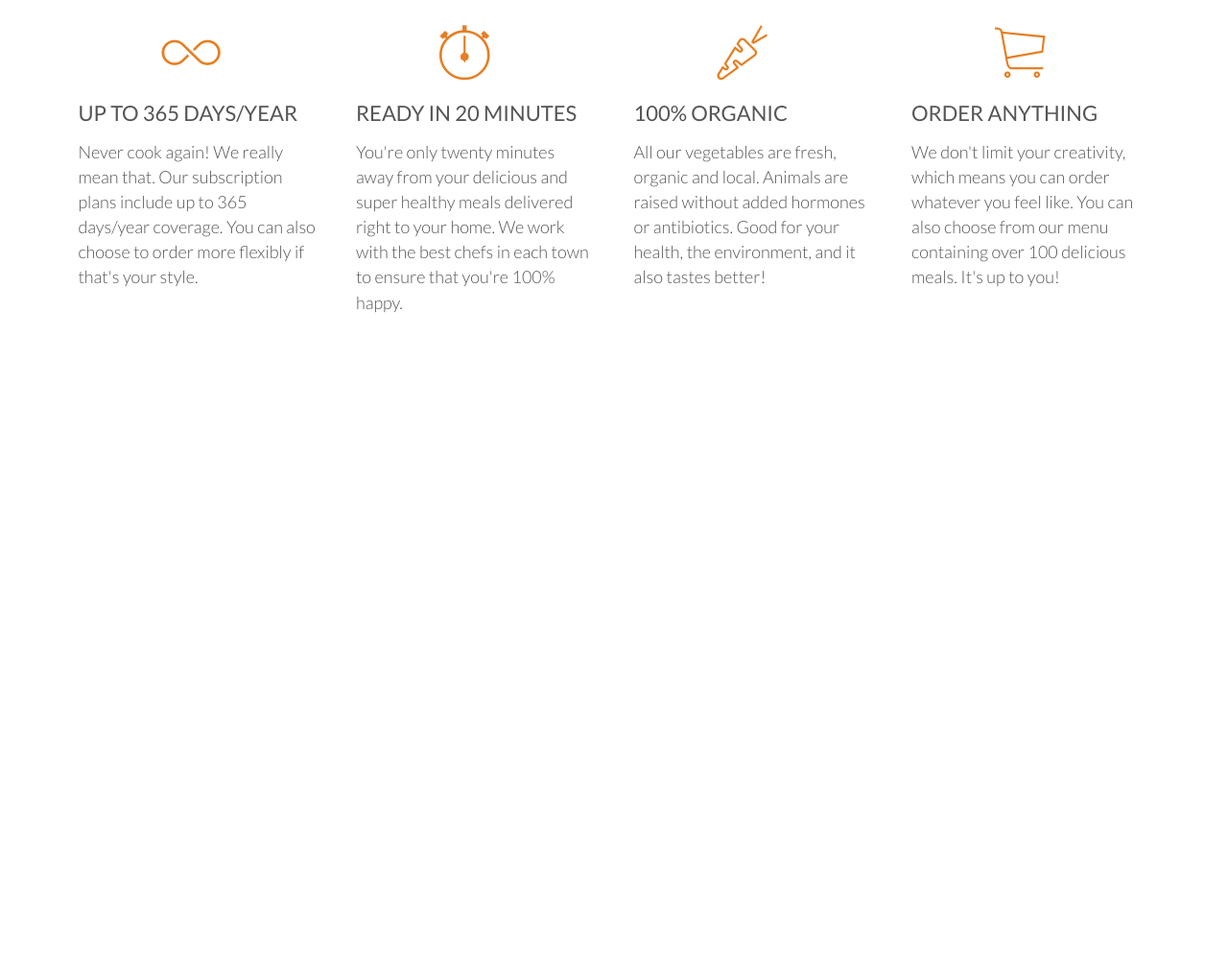
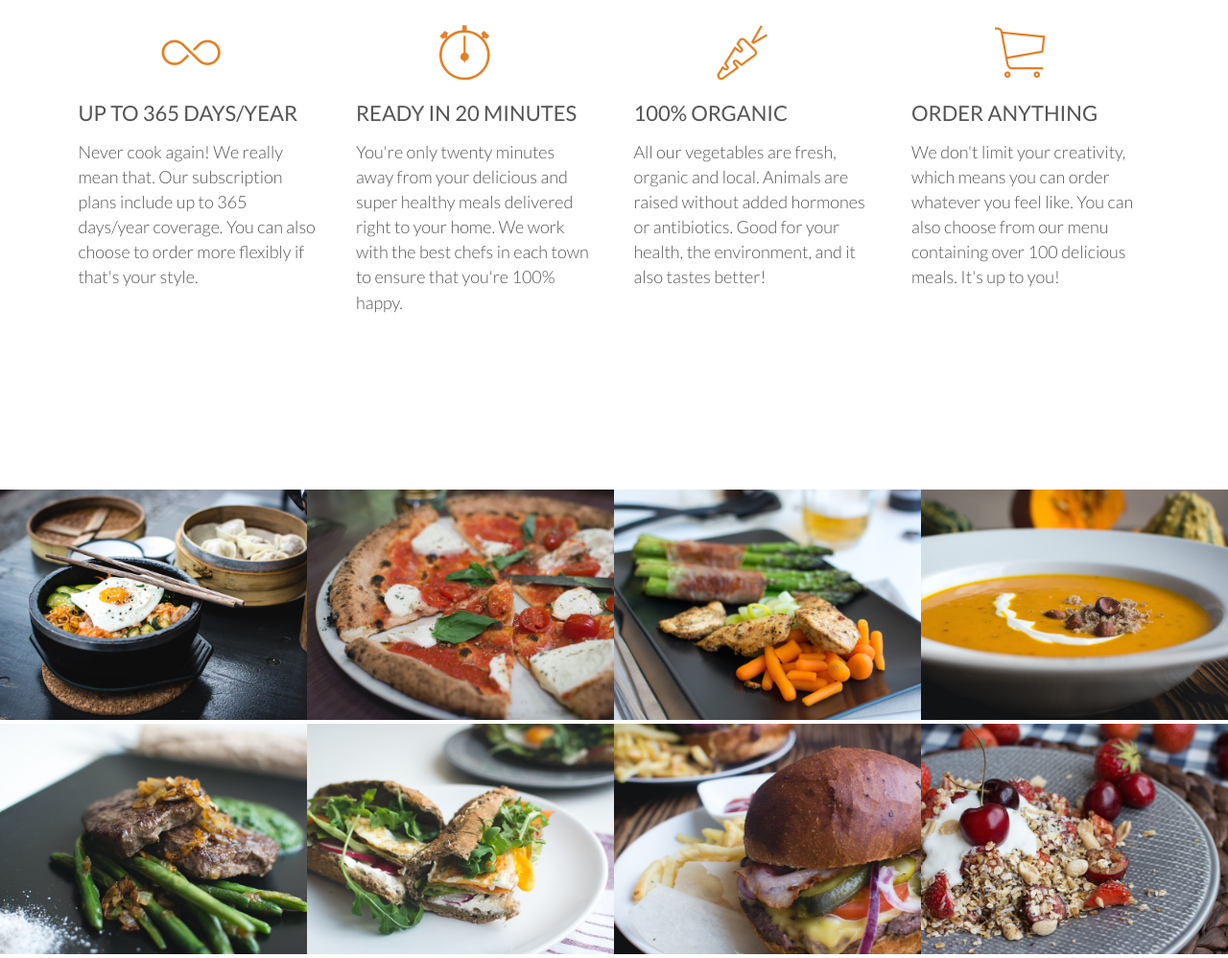
Before and after one commit to MarthaBarahona/HTML5-CSS3, a plain HTML site: page index.html in a window 1280 px wide. Shown: the part 1072-2070 px from the top of the page at 96% size. Before the commit the page ends 1502 px from the top, so only its background shows below. Drawn offline with Linux system fonts and the light colour scheme; files whose address does not match are found by name.

Commit message:
MEAL: Se agregaron las imagenes de comida en dos listas con cuatro imagenes cada una de ellas

```diff
--- a/index.html
+++ b/index.html
@@ -72,12 +72,62 @@
                        We don't limit your creativity, which means you can order whatever you feel like. You can also choose from our menu containing over 100 delicious meals. It's up to you!
                     </p>
                 </div>
+            </div>
+        </section>
 
-            </div>
+        <section class="section-meals">
+            <ul class="meals-showcase">
+                <li>
+                    <figure class="meal-photo">
+                        <img src="resources/img/1.jpg" alt="Korean bibimbap with egg and vegetables">
+                    </figure>
+                </li>
+                <li>
+                    <figure class="meal-photo">
+                        <img src="resources/img/2.jpg" alt="Simple italian pizza with cherry tomatoes">
+                    </figure>
+                </li>
+                <li>
+                    <figure class="meal-photo">
+                        <img src="resources/img/3.jpg" alt="Chicken breast steak with vegetables">
+                    </figure>
+                </li>
+                <li>
+                    <figure class="meal-photo">
+                        <img src="resources/img/4.jpg" alt="Autumn pumpkin soup">
+                    </figure>
+                </li>
+            </ul>
 
-
+            <ul class="meals-showcase">
+                <li>
+                    <figure class="meal-photo">
+                        <img src="resources/img/5.jpg" alt="Paleo beef steak with vegetables">
+                    </figure>
+                </li>
+                <li>
+                    <figure class="meal-photo">
+                        <img src="resources/img/6.jpg" alt="Healthy baguette with egg and vegetables">
+                    </figure>
+                </li>
+                <li>
+                    <figure class="meal-photo">
+                        <img src="resources/img/7.jpg" alt="Burger with cheddar and bacon">
+                    </figure>
+                </li>
+                <li>
+                    <figure class="meal-photo">
+                        <img src="resources/img/8.jpg" alt="Granola with cherries and strawberries">
+                    </figure>
+                </li>
+            </ul>
         </section>
     </body>
+</html>
 
-
-</html>
+<!--
+5.	Paleo beef steak with vegetables
+6.	Healthy baguette with egg and vegetables
+7.	Burger with cheddar and bacon
+8.	Granola with cherries and strawberries
+-->
--- a/resources/css/style.css
+++ b/resources/css/style.css
@@ -216,3 +216,29 @@ header{
     padding: 8px 0;
     border-bottom: 2px solid #e67e22;
 }
+
+/*-------------------------------------------------------------------------------*/
+/*MEALS*/
+/*-------------------------------------------------------------------------------*/
+
+.meals-showcase{
+    list-style: none;
+    width: 100%;
+}
+
+.meals-showcase li{
+    display: block;
+    float: left;
+    width: 25%;
+}
+
+.meal-photo{
+    width: 100%;
+    margin: 0;
+}
+
+.meal-photo img{
+    /*el ancho de la foto es del ancho de su contenedor*/
+    width: 100%;
+    height: auto;
+}
```
